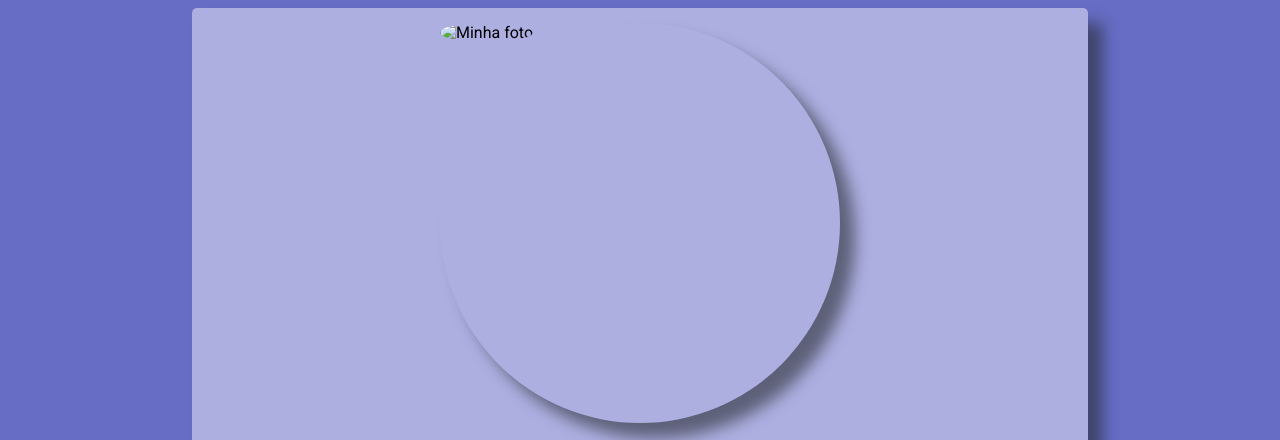
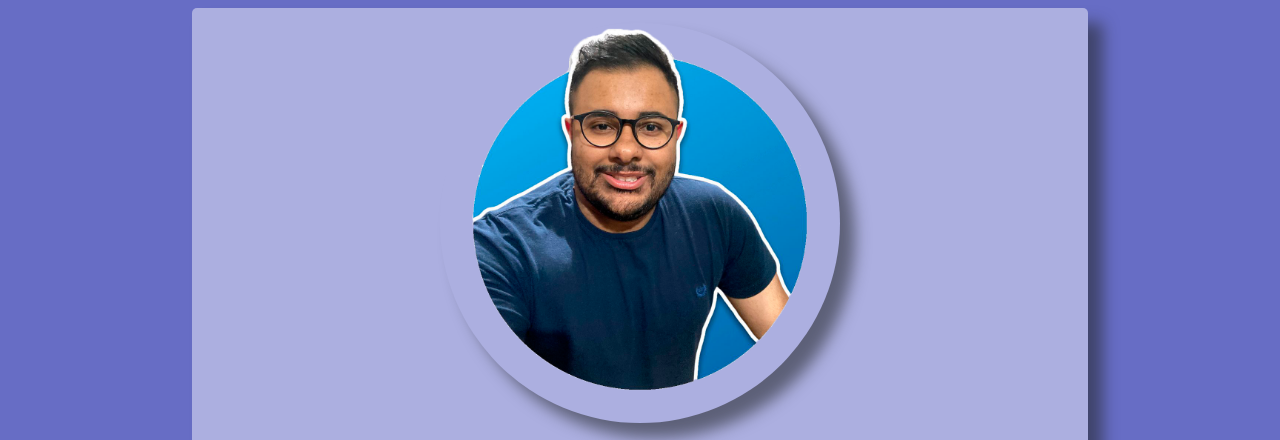
Before and after one commit to VictorADAB/victoradab.github.io, a plain HTML site: page sobre.html in a window 1280 px wide. Shown: the part 152-592 px from the top of the page. Drawn offline with nearby package versions, Linux system fonts and the light colour scheme.

Commit message:
Update sobre.html

```diff
--- a/sobre.html
+++ b/sobre.html
@@ -49,7 +49,7 @@
             <article class="sobre">
                 <section class="foto-social">
                     <div class="foto">
-                        <img src="./img/Victor2.jpg" alt="Minha foto" title="Foto de Victor">
+                        <img src="./img/Victor2.png" alt="Minha foto" title="Foto de Victor">
                     </div>
                 </section>
                 <section class="texto">
```
